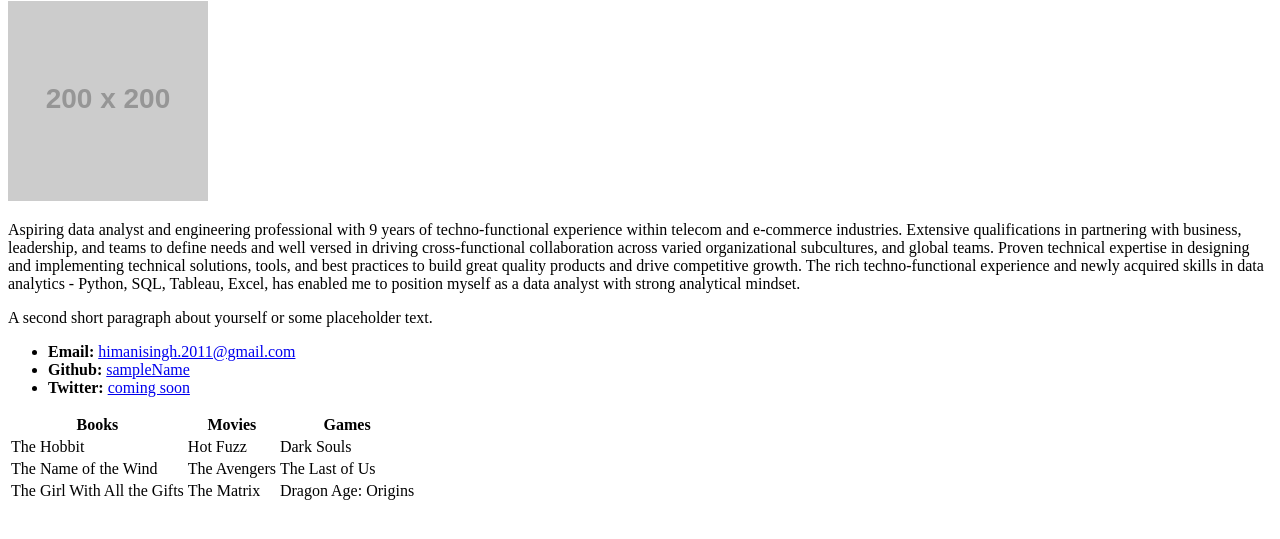
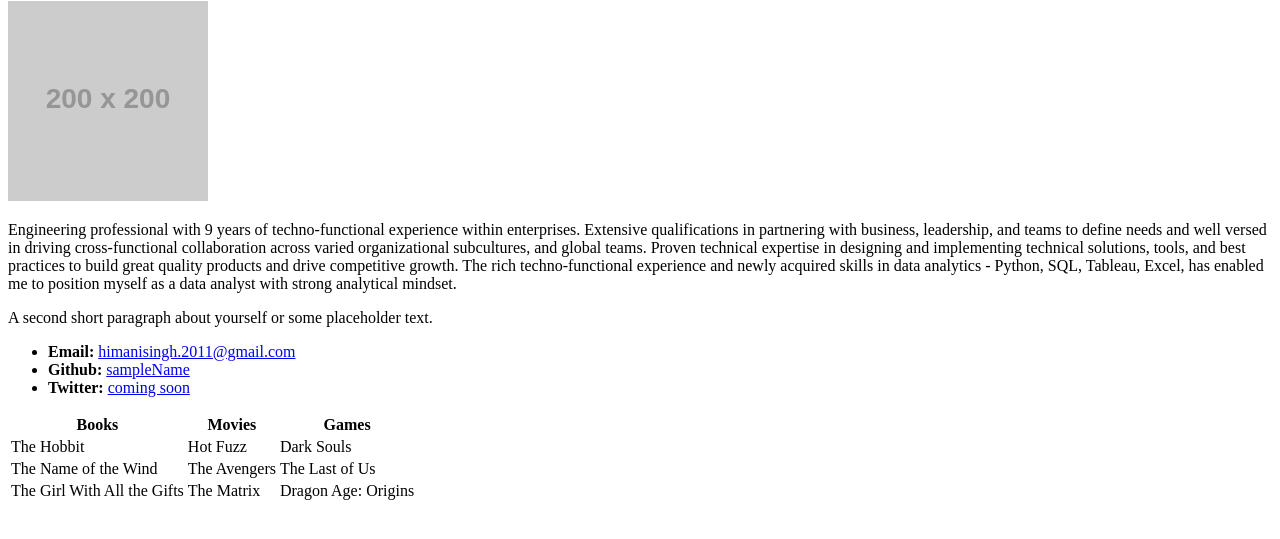
Before and after one commit to himanisingh28/HTML.github.io, a plain HTML site: page index.html in a window 1280 px wide. Shown: the part 79-618 px from the top of the page. Drawn offline with Linux system fonts and the light colour scheme; placeholder pictures from the web are drawn by us.

Commit message:
some changes

```diff
--- a/index.html
+++ b/index.html
@@ -13,7 +13,7 @@
 https://placehold.it/200x200
 " alt="Your Name">
 
- <p>Aspiring data analyst and engineering professional with 9 years of techno-functional experience within telecom and e-commerce industries. Extensive qualifications in partnering with business, leadership, and teams to define needs and well versed in driving cross-functional collaboration across varied organizational subcultures, and global teams.
+ <p>Engineering professional with 9 years of techno-functional experience within enterprises. Extensive qualifications in partnering with business, leadership, and teams to define needs and well versed in driving cross-functional collaboration across varied organizational subcultures, and global teams.
     Proven technical expertise in designing and implementing technical solutions, tools, and best practices to build great quality products and drive competitive growth.
     The rich techno-functional experience and newly acquired skills in data analytics - Python, SQL, Tableau, Excel, has enabled me to position myself as a data analyst with strong analytical mindset.
     </p>
```
